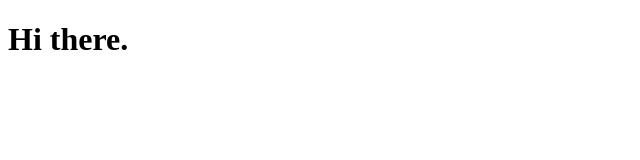
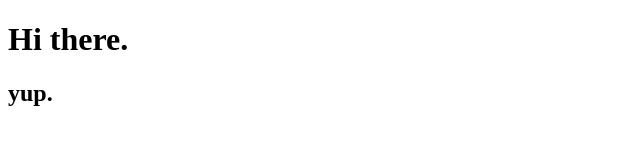
Before and after one commit to Kimon-Haars/coders-learning-path, a plain HTML site: page index.html in a window 1280 px wide. Shown: the full height of the page, 0-640 px from the left. Drawn offline with Linux system fonts and the light colour scheme.

Commit message:
add h2 to index.html

```diff
--- a/index.html
+++ b/index.html
@@ -4,7 +4,8 @@
 </head>
 
 <body>
-<h1>Hi there.</h1>
+  <h1>Hi there.</h1>
+  <h2>yup.</h2>
 </body>
 
 </html>
```
